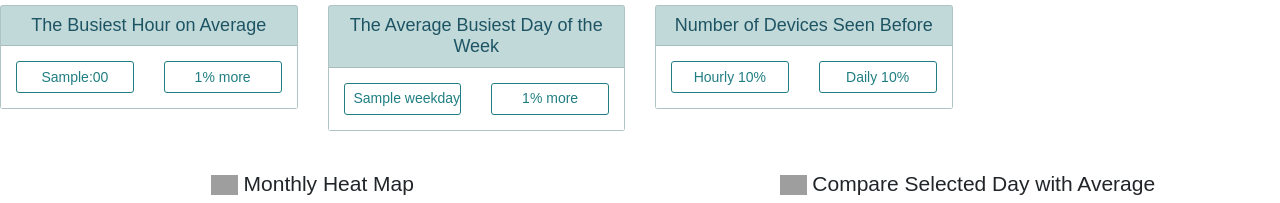
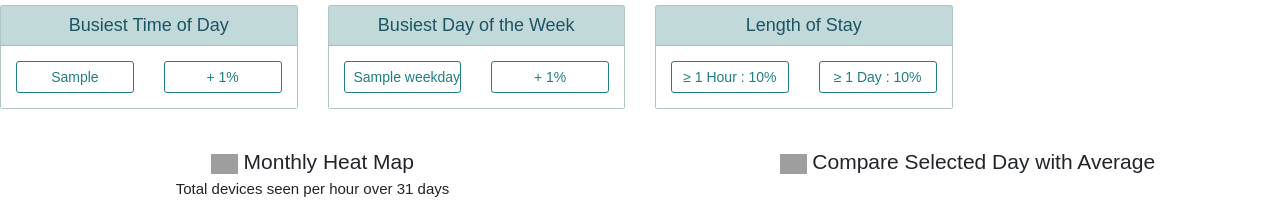
Before and after one commit to aileenproject/aileen-core, a Django app: template aileen/box/templates/box/dashboard.html in a window 1280 px wide. Shown: the part 60-263 px from the top of the page. Run offline with Django 3.2, Linux system fonts and the light colour scheme; the template is opened without the code that fills it: most values are stand-ins (such as "Sample title", 1, 10 or a date in 2020); some libraries are stand-ins or nearby versions; grey boxes are pictures that could not be loaded.

Commit message:
busyness as margin to mean

```diff
--- a/aileen/data/templates/data/_kpis.html
+++ b/aileen/data/templates/data/_kpis.html
@@ -1,23 +1,23 @@
 {% load humanize %}
 
 <div class="row" style="margin-bottom: 40px; font-size: 1rem; padding-top: 5px;">
-  <div class="col-md-4 col-lg-3">
+  <div class="col-md-6 col-lg-3">
     <div class="card aileen-card">
-      <h5 class="card-header text-center aileen-widget-header">The Busiest Hour on Average</h5>
+      <h5 class="card-header text-center aileen-widget-header">Busiest Time of Day</h5>
       <div class="card-body aileen-body">
         <div class="row">
           <div class="col-md-6 aileen-button text-center">
-            <button class="btn btn-block btn-outline-primary my-2 my-sm-0 aileen-button"
+            <button class="btn btn-block btn-outline-primary my-2 my-sm-0 aileen-button infoButton"
                     data-toggle="tooltip"
-                    title="{{ kpis.busyness.by_hour.hour_of_day }}:00 is the average busiest hour since all of the days Aileen has been running. On average - during this hour - {{kpis.busyness.by_hour.num_devices | floatformat:"0"}} devices have been seen.">
-              {{ kpis.busyness.by_hour.hour_of_day }}:00
+                    title="Overall, the average busiest time of day is between {{ busiest_hour_range}}">
+              {{ busiest_hour_range }}
             </button>
           </div>
           <div class="col-md-6 aileen-button text-center">
-            <button class="btn btn-block btn-outline-primary my-2 my-sm-0 aileen-button"
+        <button class="btn btn-block btn-outline-primary my-2 my-sm-0 aileen-button infoButton"
                     data-toggle="tooltip"
-                    title="{{kpis.busyness.by_hour.percentage_margin_to_second | floatformat:"0"}}% more devices were seen during this hour than the next busiest hour.">
-                    {{kpis.busyness.by_hour.percentage_margin_to_second | floatformat:"0"}}% more
+                    title="On average, {{kpis.busyness.by_hour.num_devices}} are seen during this time period, which is {{kpis.busyness.by_hour.percentage_margin_to_mean | floatformat:"0"}}% more than the hourly average of {{ kpis.busyness.by_hour.num_devices_mean | floatformat:"0" }} devices.">
+                    + {{kpis.busyness.by_hour.percentage_margin_to_mean | floatformat:"0"}}%
             </button>
           </div>
         </div>
@@ -25,49 +25,57 @@
     </div>
 <!-- the average busiest weekday -->
   </div>
-  <div class="col-md-4 col-lg-3">
+  <div class="col-md-6 col-lg-3">
     <div class="card aileen-card">
-      <h5 class="card-header text-center aileen-widget-header">The Average Busiest Day of the Week</h5>
+      <h5 class="card-header text-center aileen-widget-header">Busiest Day of the Week</h5>
       <div class="card-body aileen-body">
         <div class="row">
           <div class="col-md-6 aileen-button text-center">
-            <button class="btn btn-block btn-outline-primary my-2 my-sm-0 aileen-button"
+            <button class="btn btn-block btn-outline-primary my-2 my-sm-0 aileen-button infoButton"
                     data-toggle="tooltip"
-                    title="Since Aileen has been running {{ kpis.busyness.by_day.weekday }} is - on average - the busiest weekday seening - on average - {{ kpis.busyness.by_day.num_devices | intcomma }} devices.">
+                    title="Overall, the average busiest day of the week is {{ kpis.busyness.by_day.weekday }}.">
                     {{ kpis.busyness.by_day.weekday}}
             </button>
           </div>
           <div class="col-md-6 aileen-button text-center">
-            <button class="btn btn-block btn-outline-primary my-2 my-sm-0 aileen-button"
+            <button class="btn btn-block btn-outline-primary my-2 my-sm-0 aileen-button infoButton"
                     data-toggle="tooltip"
-                    title="{{kpis.busyness.by_day.percentage_margin_to_second | floatformat:"0"}}% more devices were seen on {{ kpis.busyness.by_day.weekday}} than the next busiest weekday.">
-                    {{kpis.busyness.by_day.percentage_margin_to_second | floatformat:"0"}}% more
+                    title="{{ kpis.busyness.by_day.weekday}}s see a {{kpis.busyness.by_day.percentage_margin_to_mean | floatformat:"0"}}% growth in traffic. The average number of devices on {{ kpis.busyness.by_day.weekday}} is {{ kpis.busyness.by_day.num_devices | intcomma }}, compared with an overall daily average of {{ kpis.busyness.by_day.num_devices_mean  | floatformat:"0" }} devices.">
+                    + {{kpis.busyness.by_day.percentage_margin_to_mean | floatformat:"0"}}%
             </button>
           </div>
         </div>
       </div>
     </div>
   </div>
-  <!-- Number of devices seen before -->
-  <div class="col-md-4 col-lg-3">
+  <!-- Length of stay -->
+  <div class="col-md-6 col-lg-3">
     <div class="card aileen-card">
-      <h5 class="card-header text-center aileen-widget-header">Number of Devices Seen Before</h5>
+      <h5 class="card-header text-center aileen-widget-header">Length of Stay</h5>
       <div class="card-body aileen-body">
         <div class="row">
           <div class="col-md-6 aileen-button text-center">
-            <button class="btn btn-block btn-outline-primary my-2 my-sm-0 aileen-button"
+            <button class="btn btn-block btn-outline-primary my-2 my-sm-0 aileen-button infoButton"
                     data-toggle="tooltip"
-                    title="Percent of devices which were seen at a given hour once during the preceeding hour as well, averaging over all hours." >
-              Hourly {{ kpis.stasis.by_hour | floatformat:"0" }}%
+                    title="In any given hour, {{ kpis.stasis.by_hour | floatformat:"0" }} percent of devices are already present for at least an hour (they were also seen during the preceding hour)." >
+              &#8805; 1 Hour : {{ kpis.stasis.by_hour | floatformat:"0" }}%
             </button>
           </div>
           <div class="col-md-6 aileen-button text-center">
-            <button class="btn btn-block btn-outline-primary my-2 my-sm-0 aileen-button"
+            <button class="btn btn-block btn-outline-primary my-2 my-sm-0 aileen-button infoButton"
                     data-toggle="tooltip"
-                    title="Percent of devices which were seen at a given day and the preceeding day as well. This percentage is calculated for each day and the average of these percentages is given here.">
-              Daily {{ kpis.stasis.by_day | floatformat:"0" }}%
+                    title="On any given day, {{ kpis.stasis.by_day | floatformat:"0" }} percent of devices are already present for at least one day (they were also seen during the preceding day)." >
+              &#8805; 1 Day : {{ kpis.stasis.by_day | floatformat:"0" }}%
             </button>
           </div>
+      <!--    <div class="col-md-4 aileen-button text-center">
+            <button class="btn btn-block btn-outline-primary my-2 my-sm-0 aileen-button infoButton"
+                    data-toggle="tooltip"
+                    title="On any given day, {{ kpis.stasis.by_week | floatformat:"0" }} percent of devices are likely to be already present for at least one week (they were also seen during the day one week earlier)." >
+            &#8805; 1 Week : {{ kpis.stasis.by_week | floatformat:"0" }}%
+            </button>
+          </div> -->
+
         </div>
       </div>
     </div>
```
Also changed, not shown: aileen/data/queries.py (+13 -10 lines).
